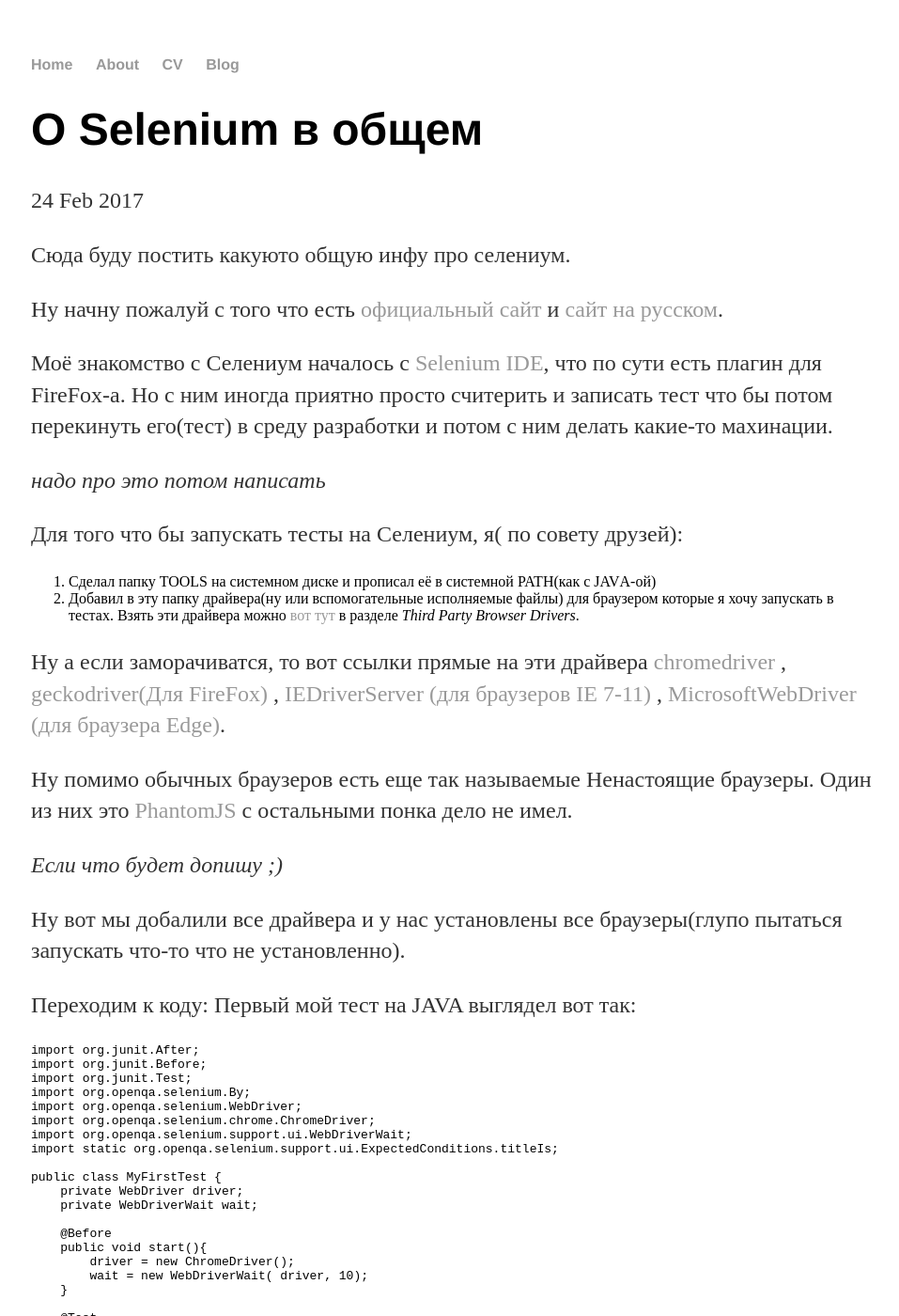
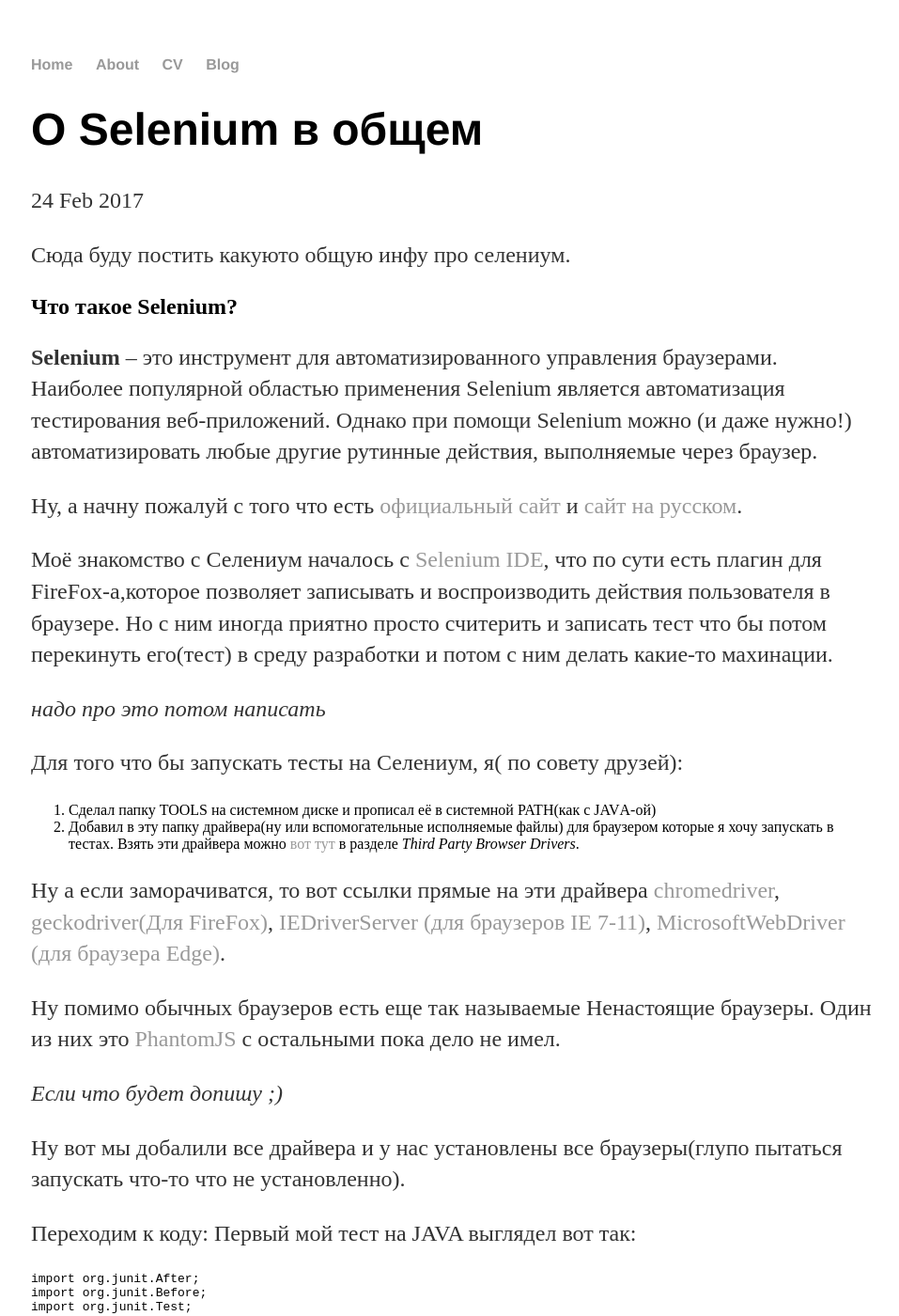
Before and after one commit to Sakardin/sakardin.github.io, a Jekyll site: the page built from _posts/2017-02-24-About-Selenium.md, in a window 1280 px wide and 1400 px high. Shown: the whole window at 94% size, without its empty margins (159-1116 px from the left). Built offline with Jekyll 4.4.1, drawn with Linux system fonts in a browser that asks for light colours.

Commit message:
About-Selenium

```diff
--- a/_posts/2017-02-24-About-Selenium.md
+++ b/_posts/2017-02-24-About-Selenium.md
@@ -6,10 +6,17 @@
 
 Сюда буду постить какуюто общую инфу про селениум.
 
-Ну начну пожалуй с того что есть [официальный сайт](http://www.seleniumhq.org/) и [сайт на русском](http://selenium2.ru/).
+## Что такое Selenium?
+
+**Selenium** -- это инструмент для автоматизированного управления браузерами. Наиболее популярной областью применения Selenium
+ является автоматизация тестирования веб-приложений. Однако при помощи Selenium можно (и даже нужно!) автоматизировать
+ любые другие рутинные действия, выполняемые через браузер.
+
+Ну, а начну пожалуй с того что есть [официальный сайт](http://www.seleniumhq.org/) и [сайт на русском](http://selenium2.ru/).
 
 Моё знакомство с Селениум началось с [Selenium IDE](https://addons.mozilla.org/ru/firefox/addon/selenium-ide/),
-что по сути есть плагин для FireFox-а. Но с ним иногда приятно просто считерить и записать тест что бы потом перекинуть
+что по сути есть плагин для FireFox-а,которое позволяет записывать и воспроизводить действия пользователя в браузере.
+ Но с ним иногда приятно просто считерить и записать тест что бы потом перекинуть
 его(тест) в среду разработки и потом с ним делать какие-то махинации.
 
 *надо про это потом написать*
@@ -20,13 +27,13 @@
 Взять эти драйвера можно [вот тут](http://www.seleniumhq.org/download/) в разделе *Third Party Browser Drivers*.
 
 Ну а если заморачиватся, то вот ссылки прямые на эти драйвера
-[chromedriver](https://sites.google.com/a/chromium.org/chromedriver/) ,
-[geckodriver(Для FireFox)](https://github.com/mozilla/geckodriver) ,
-[IEDriverServer (для браузеров IE 7-11)](http://www.seleniumhq.org/download/) ,
+[chromedriver](https://sites.google.com/a/chromium.org/chromedriver/),
+[geckodriver(Для FireFox)](https://github.com/mozilla/geckodriver),
+[IEDriverServer (для браузеров IE 7-11)](http://www.seleniumhq.org/download/),
 [MicrosoftWebDriver (для браузера Edge)](https://developer.microsoft.com/en-us/microsoft-edge/tools/webdriver/).
 
 Ну помимо обычных браузеров есть еще так называемые Ненастоящие браузеры.
-Один из них это [PhantomJS](https://github.com/detro/ghostdriver) с остальными понка дело не имел.
+Один из них это [PhantomJS](https://github.com/detro/ghostdriver) с остальными пока дело не имел.
 
 *Если что будет допишу ;)*
 
```
